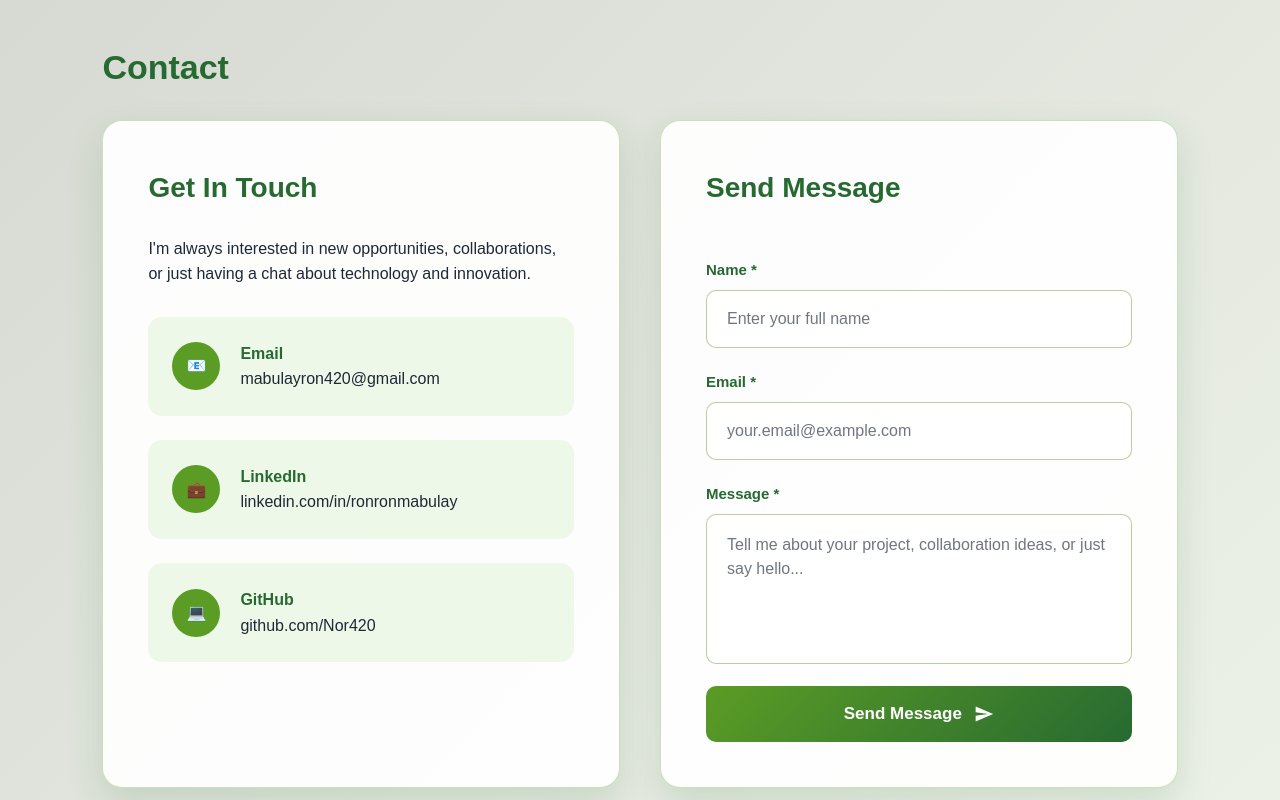
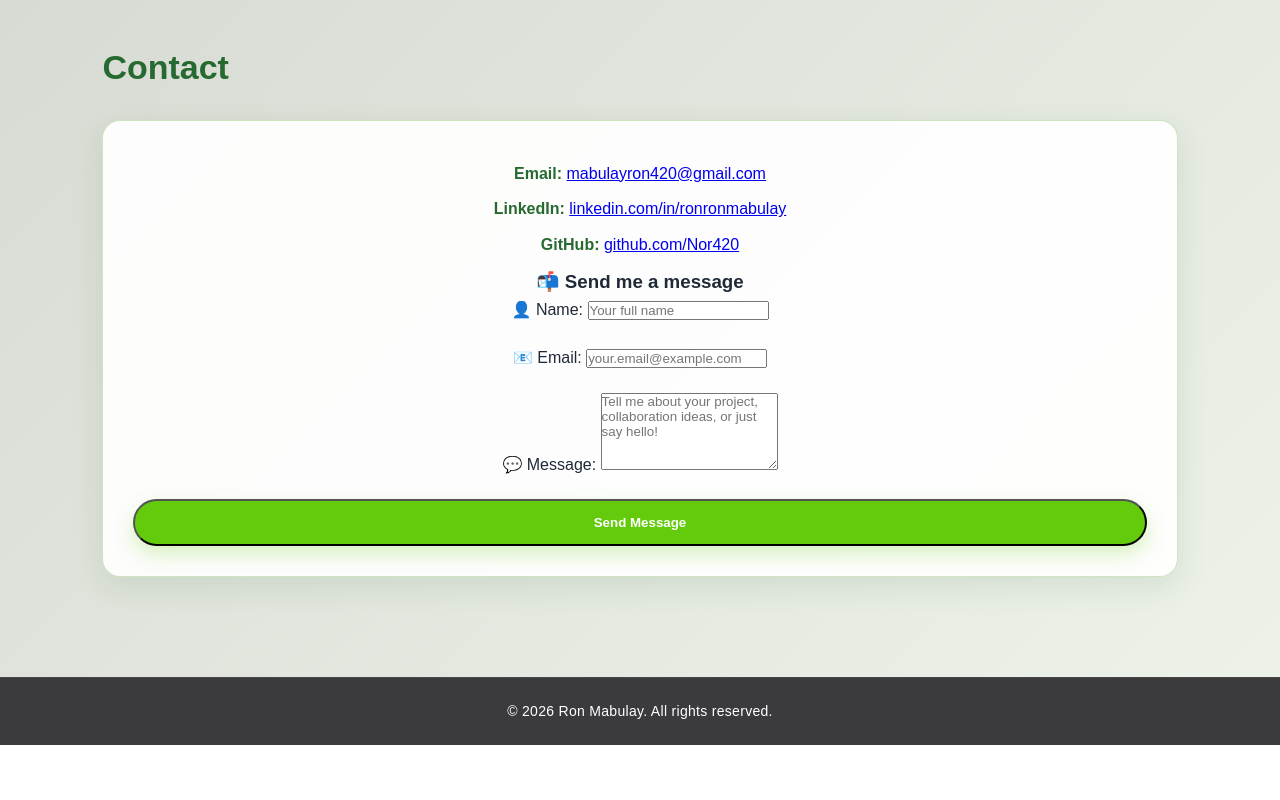
Before and after one commit to Nor420/personal-website, a plain HTML site: page index.html in a window 1280 px wide. Shown: the part 1660-2460 px from the top of the page. After the commit the page ends 2405 px from the top, so only its background shows below. Drawn offline with Linux system fonts and the light colour scheme.

Commit message:
Update contact section design

```diff
--- a/index.html
+++ b/index.html
@@ -111,67 +111,48 @@
 
   <section id="contact">
   <h2>Contact</h2>
-  <div class="contact-container">
-    <div class="contact-info">
-      <h3>Get In Touch</h3>
-      <p>I'm always interested in new opportunities, collaborations, or just having a chat about technology and innovation.</p>
+  <div class="contact-box">
 
-      <div class="contact-details">
-        <div class="contact-item">
-          <div class="contact-icon">📧</div>
-          <div>
-            <strong>Email</strong><br>
-            <a href="mailto:mabulayron420@gmail.com">mabulayron420@gmail.com</a>
-          </div>
-        </div>
+    <p><strong>Email:</strong>
+      <a href="mailto:mabulayron420@gmail.com">
+        mabulayron420@gmail.com
+      </a>
+    </p>
 
-        <div class="contact-item">
-          <div class="contact-icon">💼</div>
-          <div>
-            <strong>LinkedIn</strong><br>
-            <a href="https://www.linkedin.com/in/ronronmabulay/" target="_blank">linkedin.com/in/ronronmabulay</a>
-          </div>
-        </div>
+    <p><strong>LinkedIn:</strong>
+      <a href="https://www.linkedin.com/in/ronronmabulay/" target="_blank">
+        linkedin.com/in/ronronmabulay
+      </a>
+    </p>
 
-        <div class="contact-item">
-          <div class="contact-icon">💻</div>
-          <div>
-            <strong>GitHub</strong><br>
-            <a href="https://github.com/Nor420" target="_blank">github.com/Nor420</a>
-          </div>
-        </div>
+    <p><strong>GitHub:</strong>
+      <a href="https://github.com/Nor420" target="_blank">
+        github.com/Nor420
+      </a>
+    </p>
+
+    <h3>📬 Send me a message</h3>
+    <form id="contactForm">
+      <div class="form-group">
+        <label for="name">👤 Name:</label>
+        <input type="text" id="name" name="name" placeholder="Your full name" required>
       </div>
-    </div>
 
-    <div class="contact-form-container">
-      <form id="contactForm">
-        <h3>Send Message</h3>
+      <div class="form-group">
+        <label for="email">📧 Email:</label>
+        <input type="email" id="email" name="email" placeholder="your.email@example.com" required>
+      </div>
 
-        <div class="form-field">
-          <label for="name">Name *</label>
-          <input type="text" id="name" name="name" placeholder="Enter your full name" required>
-        </div>
+      <div class="form-group">
+        <label for="message">💬 Message:</label>
+        <textarea id="message" name="message" rows="5" placeholder="Tell me about your project, collaboration ideas, or just say hello!" required></textarea>
+      </div>
 
-        <div class="form-field">
-          <label for="email">Email *</label>
-          <input type="email" id="email" name="email" placeholder="your.email@example.com" required>
-        </div>
+      <button type="submit" class="btn">Send Message</button>
+    </form>
 
-        <div class="form-field">
-          <label for="message">Message *</label>
-          <textarea id="message" name="message" placeholder="Tell me about your project, collaboration ideas, or just say hello..." required></textarea>
-        </div>
+    <div id="formMessage"></div>
 
-        <button type="submit" class="submit-btn">
-          <span>Send Message</span>
-          <svg class="send-icon" viewBox="0 0 24 24" width="20" height="20">
-            <path d="M2.01 21L23 12 2.01 3 2 10l15 2-15 2z"/>
-          </svg>
-        </button>
-      </form>
-
-      <div id="formMessage"></div>
-    </div>
   </div>
 </section>
 
--- /dev/null
+++ b/styles_backup.css
@@ -0,0 +1,214 @@
+/* styles.css */
+:root {
+  --green-bright: #64CB0C;
+  --dark-gray: #3B3B3E;
+  --light-gray: #C5C7C0;
+  --soft-gray: #9FA5A0;
+  --muted-green: #6E7363;
+  --green-light: #8BBC68;
+  --green-main: #5B9C25;
+  --green-dark: #276A31;
+  --green-fresh: #8CBA44;
+  --white: #ffffff;
+  --text-dark: #1f2937;
+  --text-muted: #4b5563;
+}
+
+* {
+  margin: 0;
+  padding: 0;
+  box-sizing: border-box;
+  font-family: Arial, sans-serif;
+}
+
+html {
+  scroll-behavior: smooth;
+}
+
+body {
+  background: linear-gradient(135deg, var(--light-gray), #eef3ea);
+  color: var(--text-dark);
+  line-height: 1.6;
+}
+
+/* HEADER */
+header {
+  background: rgba(39, 106, 49, 0.97);
+  color: var(--white);
+  padding: 20px 10%;
+  display: flex;
+  justify-content: space-between;
+  align-items: center;
+  position: sticky;
+  top: 0;
+  z-index: 100;
+  box-shadow: 0 8px 25px rgba(0, 0, 0, 0.15);
+}
+
+header h1 {
+  font-size: 28px;
+  letter-spacing: 1px;
+  color: var(--white);
+}
+
+nav a {
+  color: var(--white);
+  text-decoration: none;
+  margin-left: 25px;
+  font-weight: 600;
+  transition: 0.3s;
+}
+
+nav a:hover {
+  color: var(--green-bright);
+}
+
+/* HERO */
+.hero {
+  min-height: 75vh;
+  padding: 100px 10%;
+  background:
+    linear-gradient(rgba(39, 106, 49, 0.9), rgba(59, 59, 62, 0.92)),
+    radial-gradient(circle at top right, var(--green-bright), transparent 35%);
+  color: var(--white);
+  text-align: center;
+  display: flex;
+  flex-direction: column;
+  justify-content: center;
+}
+
+.hero h2 {
+  font-size: 52px;
+  margin-bottom: 15px;
+  color: var(--white);
+}
+
+.hero p {
+  max-width: 700px;
+  margin: 0 auto 30px;
+  font-size: 20px;
+  color: #f3f4f6;
+}
+
+/* BUTTON */
+.btn {
+  display: inline-block;
+  background: var(--green-bright);
+  padding: 14px 28px;
+  text-decoration: none;
+  color: #ffffff;
+  border-radius: 30px;
+  font-weight: bold;
+  transition: 0.3s;
+  box-shadow: 0 8px 20px rgba(100, 203, 12, 0.25);
+}
+
+.btn:hover {
+  background: var(--green-fresh);
+  color: #ffffff;
+  transform: translateY(-3px);
+}
+
+/* SECTIONS */
+section {
+  padding: 80px 10%;
+}
+
+section h2 {
+  margin-bottom: 25px;
+  font-size: 34px;
+  color: var(--green-dark);
+}
+
+/* ABOUT AND CONTACT */
+.about,
+.contact-box {
+  background: rgba(255, 255, 255, 0.92);
+  padding: 30px;
+  border-radius: 18px;
+  box-shadow: 0 10px 30px rgba(39, 106, 49, 0.12);
+  border: 1px solid rgba(139, 188, 104, 0.4);
+  color: var(--text-dark);
+}
+
+.about p,
+.contact-box p {
+  color: var(--text-dark);
+}
+
+/* GRID */
+.grid {
+  display: grid;
+  grid-template-columns: repeat(auto-fit, minmax(250px, 1fr));
+  gap: 24px;
+}
+
+/* CARD */
+.card {
+  background: #ffffff;
+  padding: 30px;
+  border-radius: 18px;
+  border-left: 6px solid var(--green-main);
+  box-shadow: 0 10px 30px rgba(39, 106, 49, 0.12);
+  transition: 0.3s;
+  color: var(--text-dark);
+}
+
+.card:hover {
+  transform: translateY(-8px);
+  box-shadow: 0 18px 40px rgba(39, 106, 49, 0.22);
+}
+
+.card h3 {
+  color: var(--green-dark);
+  margin-bottom: 10px;
+}
+
+.card p {
+  color: var(--text-muted);
+}
+
+/* CONTACT */
+.contact-box {
+  text-align: center;
+}
+
+.contact-box p {
+  margin: 10px 0;
+}
+
+.contact-box strong {
+  color: var(--green-dark);
+}
+
+/* FOOTER */
+footer {
+  background: var(--dark-gray);
+  color: var(--white);
+  text-align: center;
+  padding: 20px;
+}
+
+footer p {
+  color: var(--white);
+}
+
+/* MOBILE */
+@media (max-width: 768px) {
+  header {
+    flex-direction: column;
+    gap: 15px;
+  }
+
+  nav a {
+    margin: 0 10px;
+  }
+
+  .hero h2 {
+    font-size: 38px;
+  }
+
+  .hero p {
+    font-size: 17px;
+  }
+}
```
